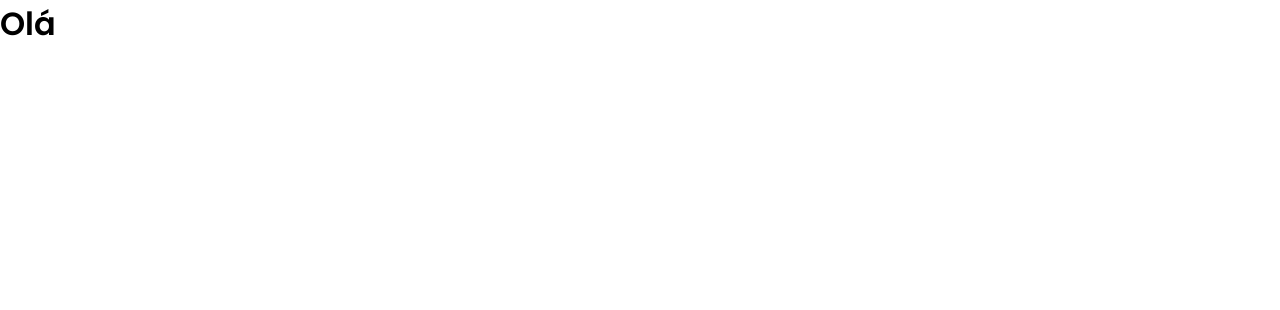
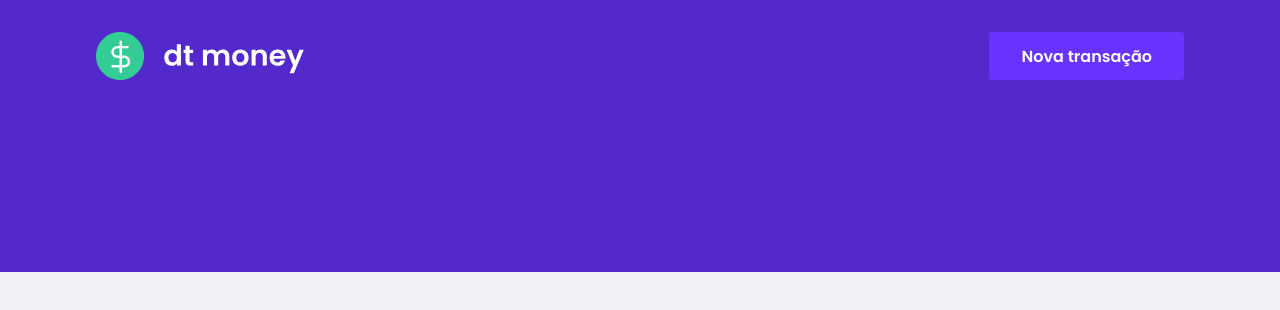
Before and after one commit to Bootcamp-ignite/dtmoney, a React (Create React App) app: page / in a window 1280 px wide. Shown: the top 310 px of the page. Built offline with nearby package versions, Linux system fonts and the light colour scheme.

Commit message:
Header component

```diff
--- a/package.json
+++ b/package.json
@@ -3,6 +3,7 @@
   "version": "0.1.0",
   "private": true,
   "dependencies": {
+    "polished": "^4.1.1",
     "react": "^17.0.1",
     "react-dom": "^17.0.1",
     "react-scripts": "4.0.3",
--- a/src/App.tsx
+++ b/src/App.tsx
@@ -1,10 +1,11 @@
 import React from 'react';
+import Header from './components/Header';
 
 const App: React.FC = () => {
   return (
-    <div>
-      <h1>Olá</h1>
-    </div>
+    <>
+      <Header />
+    </>
   )
 }
 
--- /dev/null
+++ b/src/components/Header/index.tsx
@@ -0,0 +1,16 @@
+import { Container, Content } from "./styles";
+
+import logo from "../../assets/logo.svg";
+
+const Header: React.FC = () => {
+  return (
+    <Container>
+      <Content>
+        <img src={logo} alt="dtmoney" />
+        <button type="button">Nova transação</button>
+      </Content>
+    </Container>
+  );
+};
+
+export default Header;
--- /dev/null
+++ b/src/components/Header/styles.ts
@@ -0,0 +1,39 @@
+import styled from "styled-components";
+
+export const Container = styled.header`
+  background: var(--blue);
+`;
+
+export const Content = styled.div`
+  display: flex;
+  align-items: center;
+  justify-content: space-between;
+
+  max-width: 1120px;
+  margin: 0 auto;
+  padding: 2rem 1rem 12rem;
+
+  img {
+    height: 3rem;
+  }
+
+  button {
+    color: #fff;
+    background: var(--blue-light);
+
+    height: 3rem;
+    padding: 0 2rem;
+
+    border: none;
+    border-radius: 0.25rem;
+
+    font-weight: 600;
+    font-size: 1rem;
+
+    transition: filter 0.2s;
+
+    &:hover {
+      filter: brightness(0.9)
+    }
+  }
+`;
--- a/src/styles/global.ts
+++ b/src/styles/global.ts
@@ -8,7 +8,7 @@
         --blue-light: #6933ff;
 
         --text-title: #363f5f;
-        --text-body: #969cb3.
+        --text-body: #969cb3;
 
         --background: #f0f2f5;
         --shape: #ffffff;
```
Also changed, not shown: 1 other file (tests, documents, lock files or other folders).
